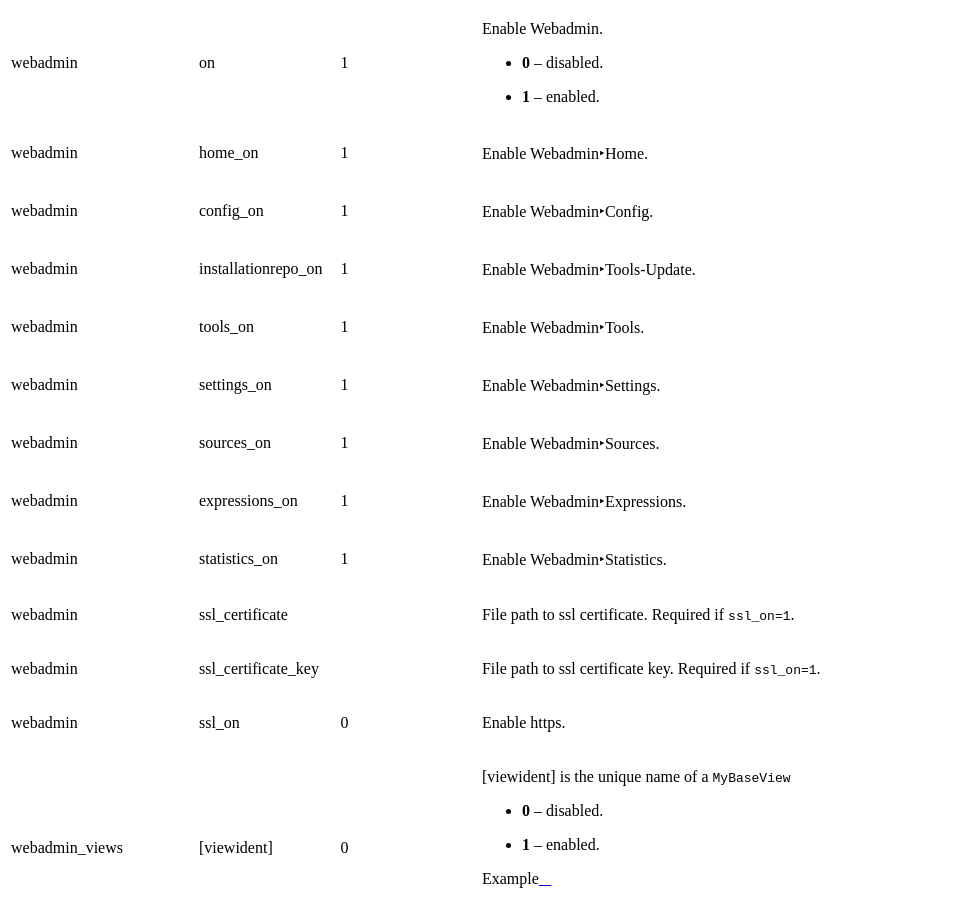
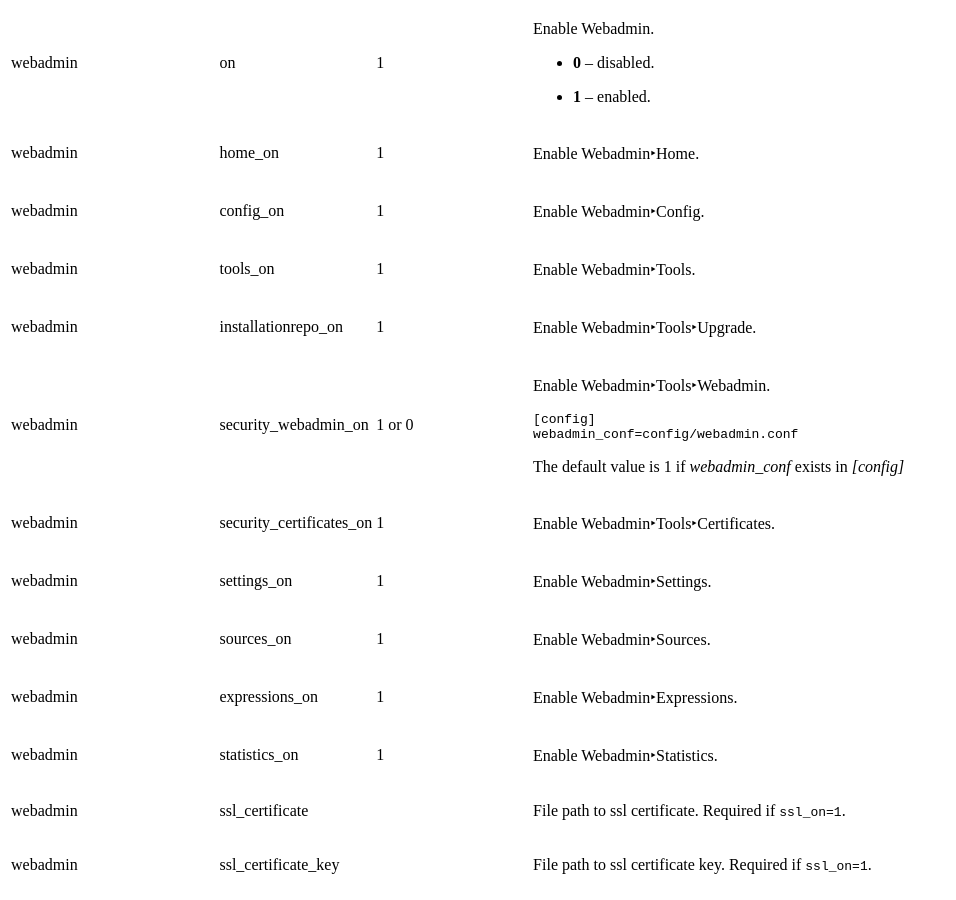
Before and after one commit to fholmer/netdef, a Sphinx documentation site: the page built from docs/user_guide/configuration.rst, in a window 1280 px wide and 900 px high, scrolled down 5213 px. Shown: the whole window, without its empty margins (0-956 px from the left). Built offline with Sphinx 7.4.7 and the Read the Docs theme 2.0.0, drawn with Linux system fonts in a browser that asks for light colours.

Commit message:
updated docs

```diff
--- a/CHANGELOG.rst
+++ b/CHANGELOG.rst
@@ -5,7 +5,7 @@
 
 - OPCUAClientController: Improved configuration
 - OPCUAServerController: Added legacy support for basic128rsa15 and basic256.
-- Webadmin: Added SecurityWebadminView
+- Webadmin: Added SecurityWebadminView and SecurityCertificatesView
 
 **Bug fixes**
 
--- a/docs/user_guide/configuration.rst
+++ b/docs/user_guide/configuration.rst
@@ -307,6 +307,8 @@
        available in
        :class:`netdef.Engines.ThreadedEngine`
 
+.. config-webadmin-marker-start
+
 .. list-table:: Webadmin
    :header-rows: 1
    :widths: 20 15 15 50
@@ -374,14 +376,31 @@
      - Enable :menuselection:`Webadmin-->Config`.
 
    * - webadmin
-     - installationrepo_on
-     - 1
-     - Enable :menuselection:`Webadmin-->Tools-Update`.
-
-   * - webadmin
      - tools_on
      - 1
      - Enable :menuselection:`Webadmin-->Tools`.
+
+   * - webadmin
+     - installationrepo_on
+     - 1
+     - Enable :menuselection:`Webadmin-->Tools-->Upgrade`.
+
+   * - webadmin
+     - security_webadmin_on
+     - 1 or 0
+     - Enable :menuselection:`Webadmin-->Tools-->Webadmin`.
+
+       .. code-block:: ini
+
+         [config]
+         webadmin_conf=config/webadmin.conf
+
+       The default value is 1 if *webadmin_conf* exists in *[config]*
+
+   * - webadmin
+     - security_certificates_on
+     - 1
+     - Enable :menuselection:`Webadmin-->Tools-->Certificates`.
 
    * - webadmin
      - settings_on
@@ -470,6 +489,8 @@
      - 1
      - Enable Tools view.
 
+.. config-webadmin-marker-end
+
 
 .. list-table:: Upgrade application
    :header-rows: 1
--- a/netdef/__init__.py
+++ b/netdef/__init__.py
@@ -1 +1 @@
-__version__ = '1.0.5.dev3'
+__version__ = '1.0.5.dev4'
```
Also changed, not shown: docs/api/netdef.Engines.rst (+16 -0 lines), docs/user_guide/webadmin.rst (+15 -67 lines), 3 other files.
